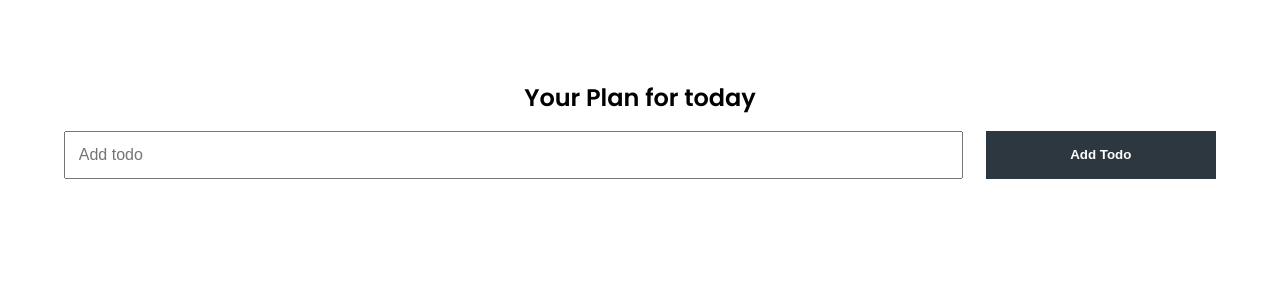
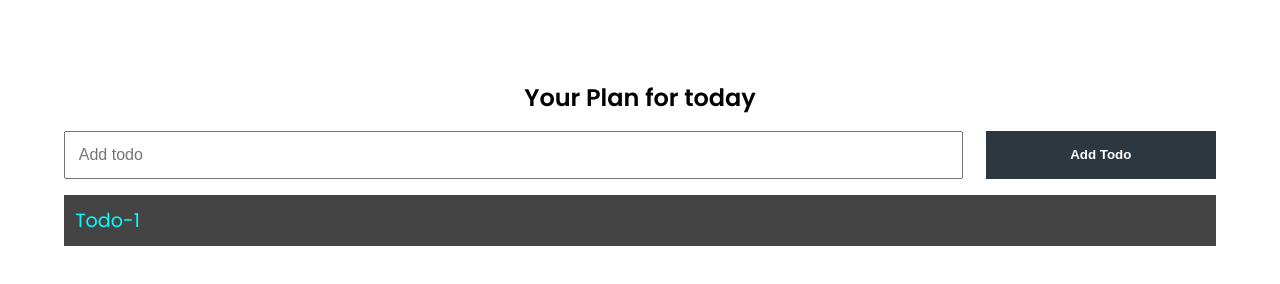
Before and after one commit to niranjanrai/To-do-App, a plain HTML site: page index.html in a window 1280 px wide. Drawn offline with Linux system fonts and the light colour scheme.

Commit message:
first commit

```diff
--- a/index.html
+++ b/index.html
@@ -17,7 +17,7 @@
             <input type="submit" value="Add Todo" class="btn">
         </form>
         <ul class="todo-list">
-            <!-- <li>todo-1</li> -->
+            <li>todo-1</li>
         </ul>
     </section>
 </body>
```
